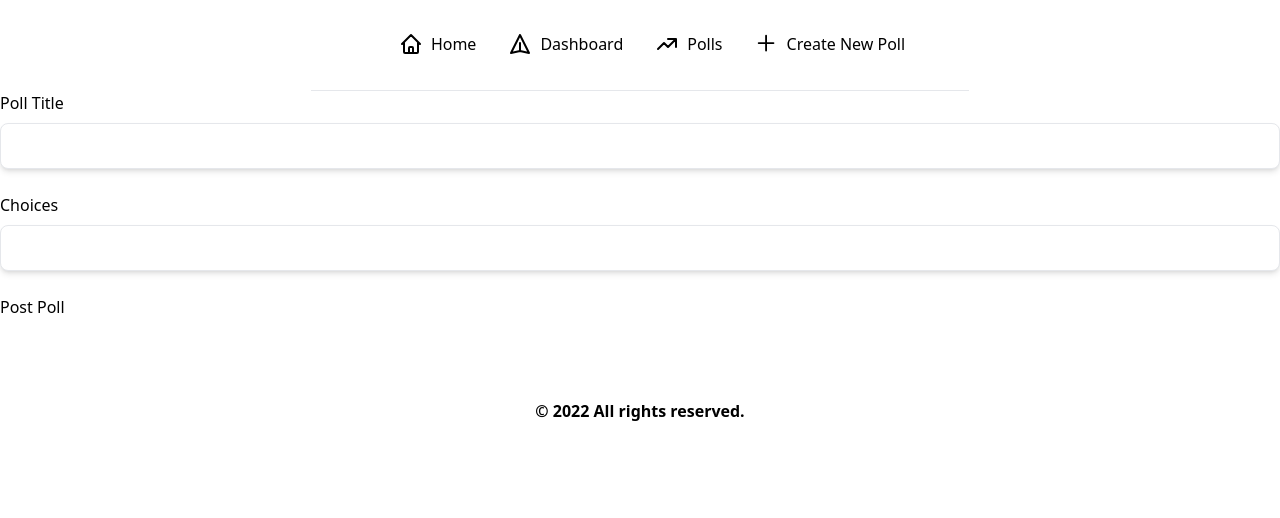
After one commit to thejake989/thejake989-PurpleAluminiumShih-Tzu, a Node server app: page /dashboard/create in a window 1280 px wide. The commit adds this page. Shown: the top 518 px of the page. Run offline with Node 20, Linux system fonts and the light colour scheme; some libraries are stand-ins or nearby versions.

Commit message:
javascript

```diff
--- a/public/css/style.css
+++ b/public/css/style.css
@@ -1,5 +1,5 @@
 /*
-! tailwindcss v3.1.4 | MIT License | https://tailwindcss.com
+! tailwindcss v3.1.3 | MIT License | https://tailwindcss.com
 *//*
 1. Prevent padding and border from affecting element width. (https://github.com/mozdevs/cssremedy/issues/4)
 2. Allow adding a border to an element by just adding a border-width. (https://github.com/tailwindcss/tailwindcss/pull/116)
@@ -553,6 +553,12 @@ video {
   margin-left: auto;
   margin-right: auto;
 }
+.mb-6 {
+  margin-bottom: 1.5rem;
+}
+.mb-2 {
+  margin-bottom: 0.5rem;
+}
 .mb-3 {
   margin-bottom: 0.75rem;
 }
@@ -571,14 +577,8 @@ video {
 .mb-4 {
   margin-bottom: 1rem;
 }
-.mb-6 {
-  margin-bottom: 1.5rem;
-}
 .mt-4 {
   margin-top: 1rem;
-}
-.mb-2 {
-  margin-bottom: 0.5rem;
 }
 .mr-8 {
   margin-right: 2rem;
@@ -610,11 +610,11 @@ video {
 .max-h-screen {
   max-height: 100vh;
 }
+.w-full {
+  width: 100%;
+}
 .w-auto {
   width: auto;
-}
-.w-full {
-  width: 100%;
 }
 .max-w-max {
   max-width: -webkit-max-content;
@@ -688,11 +688,11 @@ video {
 .overflow-hidden {
   overflow: hidden;
 }
+.rounded-lg {
+  border-radius: 0.5rem;
+}
 .rounded-md {
   border-radius: 0.375rem;
-}
-.rounded-lg {
-  border-radius: 0.5rem;
 }
 .border {
   border-width: 1px;
@@ -718,11 +718,11 @@ video {
   --tw-bg-opacity: 1;
   background-color: rgb(34 197 94 / var(--tw-bg-opacity));
 }
+.p-3 {
+  padding: 0.75rem;
+}
 .p-10 {
   padding: 2.5rem;
-}
-.p-3 {
-  padding: 0.75rem;
 }
 .p-2 {
   padding: 0.5rem;
@@ -810,11 +810,11 @@ video {
 .font-bold {
   font-weight: 700;
 }
+.leading-5 {
+  line-height: 1.25rem;
+}
 .leading-7 {
   line-height: 1.75rem;
-}
-.leading-5 {
-  line-height: 1.25rem;
 }
 .tracking-tight {
   letter-spacing: -0.025em;
@@ -835,14 +835,14 @@ video {
   --tw-text-opacity: 1;
   color: rgb(0 0 0 / var(--tw-text-opacity));
 }
+.shadow-md {
+  --tw-shadow: 0 4px 6px -1px rgb(0 0 0 / 0.1), 0 2px 4px -2px rgb(0 0 0 / 0.1);
+  --tw-shadow-colored: 0 4px 6px -1px var(--tw-shadow-color), 0 2px 4px -2px var(--tw-shadow-color);
+  box-shadow: var(--tw-ring-offset-shadow, 0 0 #0000), var(--tw-ring-shadow, 0 0 #0000), var(--tw-shadow);
+}
 .shadow-sm {
   --tw-shadow: 0 1px 2px 0 rgb(0 0 0 / 0.05);
   --tw-shadow-colored: 0 1px 2px 0 var(--tw-shadow-color);
-  box-shadow: var(--tw-ring-offset-shadow, 0 0 #0000), var(--tw-ring-shadow, 0 0 #0000), var(--tw-shadow);
-}
-.shadow-md {
-  --tw-shadow: 0 4px 6px -1px rgb(0 0 0 / 0.1), 0 2px 4px -2px rgb(0 0 0 / 0.1);
-  --tw-shadow-colored: 0 4px 6px -1px var(--tw-shadow-color), 0 2px 4px -2px var(--tw-shadow-color);
   box-shadow: var(--tw-ring-offset-shadow, 0 0 #0000), var(--tw-ring-shadow, 0 0 #0000), var(--tw-shadow);
 }
 .hover\:rotate-45:hover {
@@ -926,13 +926,13 @@ video {
   --tw-ring-shadow: var(--tw-ring-inset) 0 0 0 calc(2px + var(--tw-ring-offset-width)) var(--tw-ring-color);
   box-shadow: var(--tw-ring-offset-shadow), var(--tw-ring-shadow), var(--tw-shadow, 0 0 #0000);
 }
+.focus\:ring-green-500:focus {
+  --tw-ring-opacity: 1;
+  --tw-ring-color: rgb(34 197 94 / var(--tw-ring-opacity));
+}
 .focus\:ring-red-500:focus {
   --tw-ring-opacity: 1;
   --tw-ring-color: rgb(239 68 68 / var(--tw-ring-opacity));
-}
-.focus\:ring-green-500:focus {
-  --tw-ring-opacity: 1;
-  --tw-ring-color: rgb(34 197 94 / var(--tw-ring-opacity));
 }
 .focus\:ring-opacity-50:focus {
   --tw-ring-opacity: 0.5;
--- a/public/javascript/delete.js
+++ b/public/javascript/delete.js
@@ -3,7 +3,7 @@ const deletePostHandler = async function(event) {
     event.preventDefault();
     const postId = document.getElementById('post-id')
 
-    fetch("/api/post/" + postId.value, {
+    fetch("/api/choices/:id" + postId.value, {
         method: "delete"
     })
     .then(function() {
--- a/public/javascript/poll.js
+++ b/public/javascript/poll.js
@@ -0,0 +1,25 @@
+async function createPoll(event) {
+  event.preventDefault();
+
+ const pollTitle = document.querySelector("#poll-title").value.trim();
+
+
+    const response = await fetch('/api/polls/', {
+      method: 'post',
+      body: JSON.stringify({
+        pollTitle,
+
+
+
+      }),
+      headers: { 'Content-Type': 'application/json' }
+    });
+
+    if (response.ok) {
+      document.location.replace('/dashboard');
+    } else {
+      alert(response.statusText);
+    }
+  }
+
+  document.querySelector('.poll-form').addEventListener('submit', createPoll);
--- /dev/null
+++ b/views/create-poll.handlebars
@@ -0,0 +1,34 @@
+<section>
+  <form class="poll-form">
+    <div class="mb-6">
+      <label
+        class="block mb-2 text-coolGray-800 font-medium"
+        for="poll-title"
+        id="poll-title"
+        type="text"
+      >Poll Title</label>
+      <input
+        class="appearance-none block w-full p-3 leading-5 text-coolGray-900 border border-coolGray-200 rounded-lg shadow-md placeholder-coolGray-400 focus:outline-none focus:ring-2 focus:ring-green-500 focus:ring-opacity-50"
+        id="title-poll"
+        type="text"
+        placeholder=""
+      />
+    </div>
+    <div class="mb-6">
+      <label
+        class="block mb-2 text-coolGray-800 font-medium"
+        for="poll-choices"
+        id="poll-choices"
+        type="text"
+      >Choices</label>
+      <input
+        class="appearance-none block w-full p-3 leading-5 text-coolGray-900 border border-coolGray-200 rounded-lg shadow-md placeholder-coolGray-400 focus:outline-none focus:ring-2 focus:ring-green-500 focus:ring-opacity-50"
+        id="choice-poll"
+        type="text"
+        placeholder=""
+      />
+    </div>
+    <button type="submit">Post Poll</button>
+  </form>
+</section>
+<script src="/javascript/poll.js"></script>
--- a/views/layouts/main.handlebars
+++ b/views/layouts/main.handlebars
@@ -45,7 +45,7 @@
 
           <!--Create a new poll button-->
           <li class="mr-8 hover:rotate-45">                                                                                                                                   <!--Link under here V-->
-            <a class="flex flex-wrap items-center py-8 text-base font-medium text-coolGray-500 hover:text-teal-500 border-b-2 border-transparent hover:border-teal-500" href="#">
+            <a class="flex flex-wrap items-center py-8 text-base font-medium text-coolGray-500 hover:text-teal-500 border-b-2 border-transparent hover:border-teal-500" href="/dashboard/create-poll">
               <svg xmlns="http://www.w3.org/2000/svg" class="mr-2" width="24" height="24" fill="none" viewBox="0 0 26 26" stroke="currentColor" stroke-width="2">
   <path stroke-linecap="round" stroke-linejoin="round" d="M12 4v16m8-8H4" />
 </svg><p class="text-black">Create New Poll</p>
```
Also changed, not shown: public/javascript/login.js (+0 -24 lines), views/dashboard.handlebars (+16 -0 lines).
